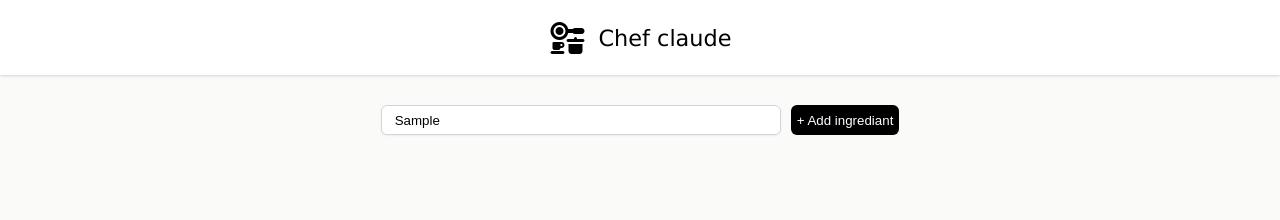
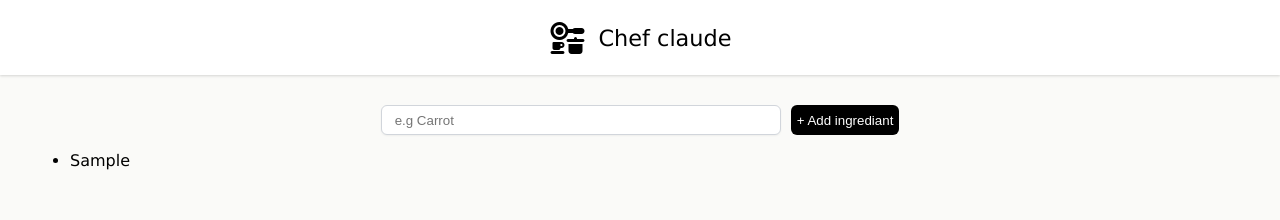
Before and after one commit to Jeevanm10/cheff-claude, a React (Vite) app: page / in a window 1280 px wide. Both pictures are taken after typing "Sample" into the empty fields and a click on the button "+ Add ingrediant". Shown: the top 220 px of the page. Built offline with nearby package versions, Linux system fonts and the light colour scheme.

Commit message:
added user interaction

```diff
--- a/src/App.jsx
+++ b/src/App.jsx
@@ -4,8 +4,8 @@ import Main from "./components/main";
 export default function app(){
   return(
     <>
-    <Header/>
-    <Main/>
+      <Header/>
+      <Main/>
     </>
   )
 }
--- a/src/components/main.jsx
+++ b/src/components/main.jsx
@@ -1,24 +1,24 @@
 import React from "react";
 
-let ingrediants = []
 
 export default function main() {
-    let listItems = ingrediants.map(ingrediant =>(
-        <li key ="ingrediant">{ingrediant}</li>
+    let [ingrediants,setItem] = React.useState([])
+    let listItems = ingrediants.map(item =>(
+        <li key ={item}>{item}</li>
     ))
+    console.log(listItems)
 
-    function submit(event) {
-        event.preventDefault()
-        const formdata = new FormData(event.currentTarget)
-        const newIngrediant = formdata.get("ingrediants")
-        ingrediants.push(newIngrediant)
+    function handleSubmit(formData){
+        const newFormData = formData.get("ingrediants")
+        setItem(prev => [...prev,newFormData])
     }
+
 
     return(
         <main>
-            <form className="add-ingrediant" onSubmit={submit}>
-                <input placeholder="e.g Origano" type = "text" aria-label="Add ingrediant" name="ingrediants"/>
-                <button type="submit">+ Add ingrediant</button>
+            <form className="add-ingrediant" action={handleSubmit}>
+                <input placeholder="e.g Carrot" type = "text" aria-label="Add ingrediant" name="ingrediants"/>
+                <button>+ Add ingrediant</button>
             </form>
                 <ul>
                     {listItems}
```
